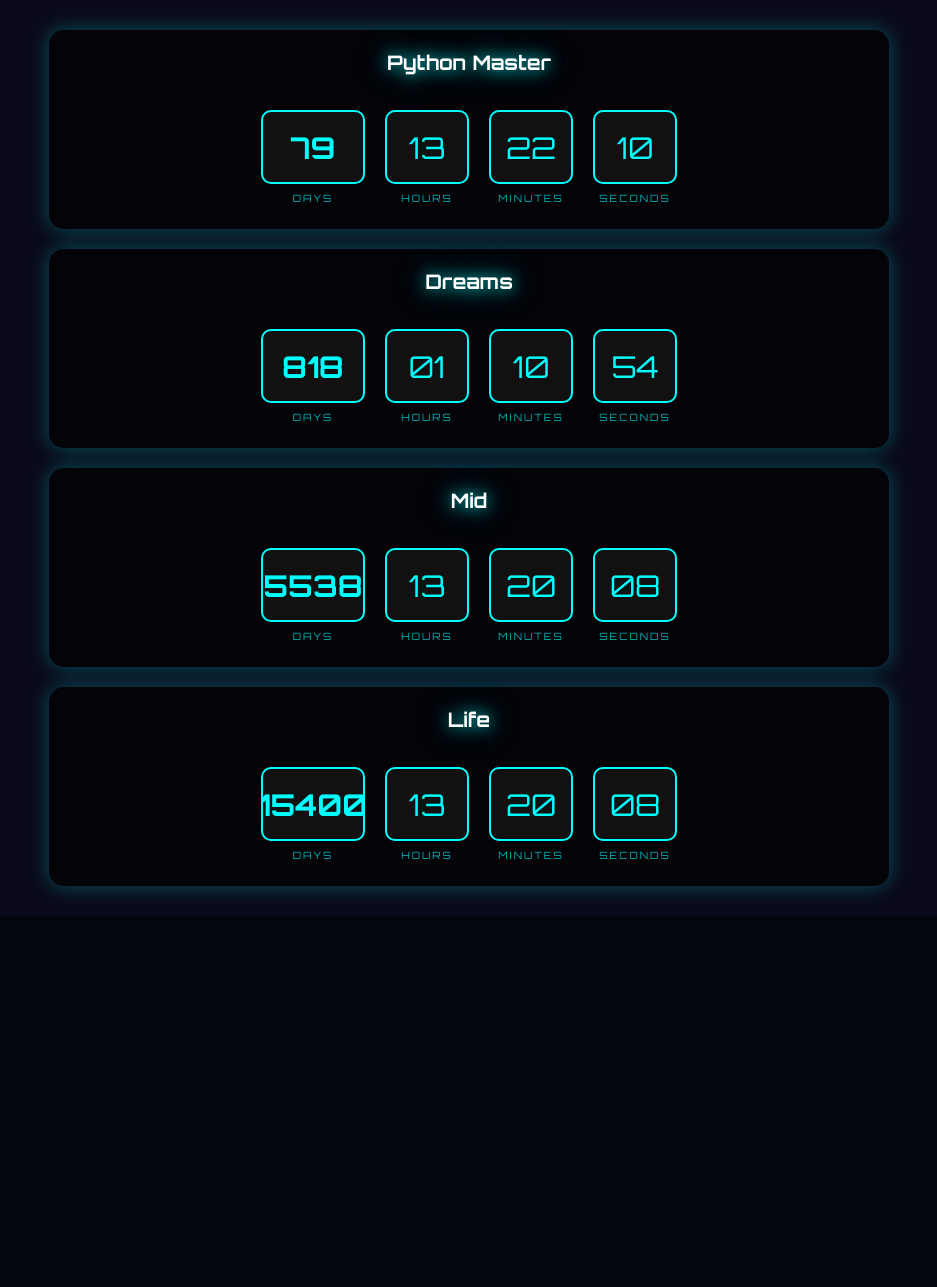
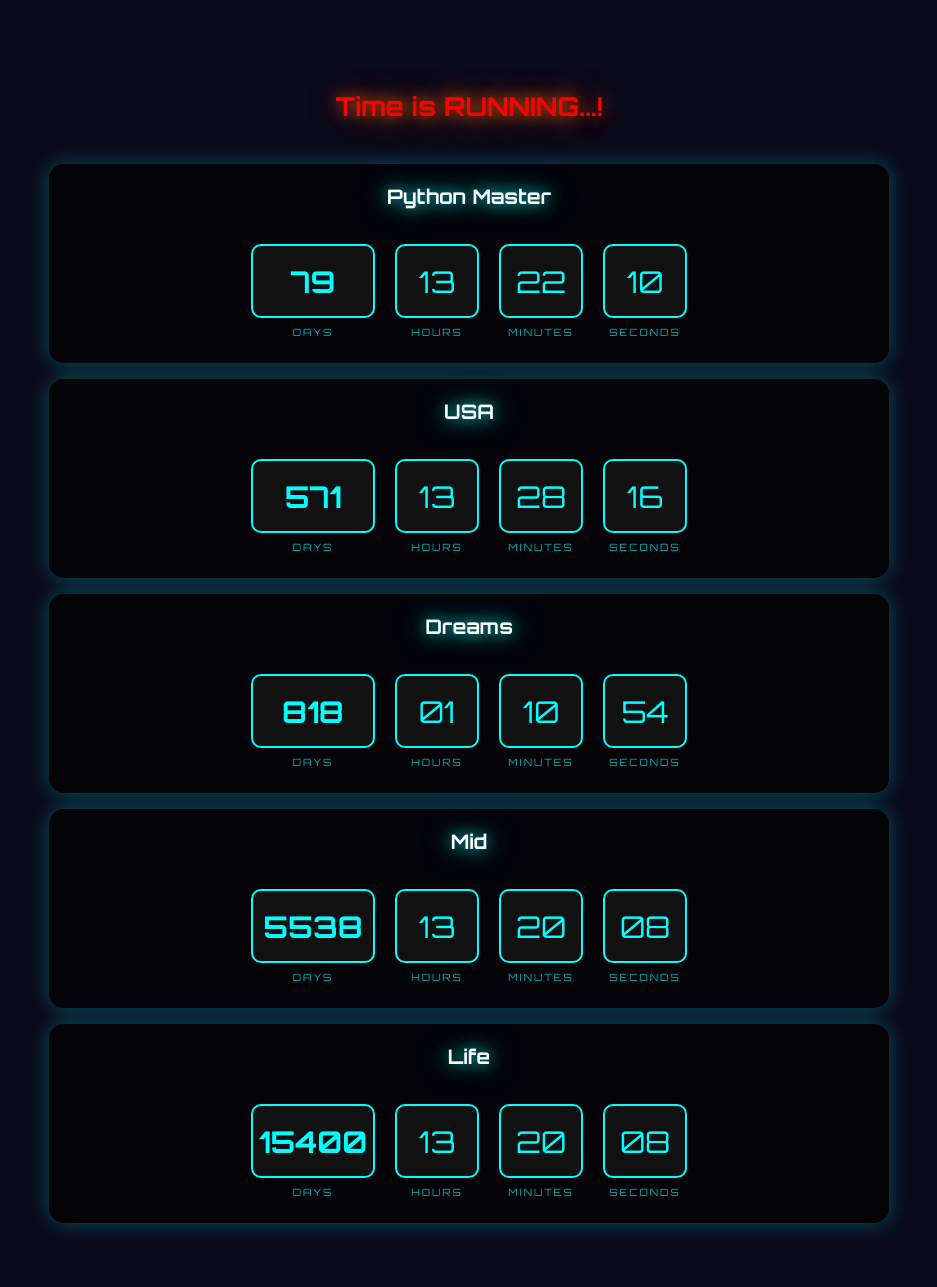
Before and after one commit to sparklingp8/wapcalories, a Django app: page /time/age in a window 1280 px wide. Shown: the whole page, without its empty margins (171-1108 px from the left). Before the commit the page ends 903 px from the top, so only its background shows below. Run offline with Django 4.2, Linux system fonts and the light colour scheme.

Commit message:
made it more beautiful

```diff
--- a/timeCounter/templates/timeCounter/time.html
+++ b/timeCounter/templates/timeCounter/time.html
@@ -14,21 +14,28 @@ body {
             display: flex;
             flex-direction: column;
             align-items: center;
+            justify-content: center;
+            /* Ensures content centers vertically and horizontally */
             min-height: 100vh;
             margin: 0;
+            padding: 5vw;
+            /* Responsive padding */
+            gap: 2vh;
+            /* Responsive gap */
             color: #fff;
             text-align: center;
-    padding: 30px;
-    gap: 20px;
-
+            box-sizing: border-box;
+            /* Ensures consistent sizing */
         }
 
+
         .countdown-container {
-    background-color: rgba(0,0,0,0.7);
+            background-color: rgba(0, 0, 0, 0.7);
             border-radius: 15px;
             box-shadow: 0 0 20px rgba(0, 255, 255, 0.3);
             padding: 20px;
-    width: 98%; /* Responsive width */
+            width: 98%;
+            /* Responsive width */
             max-width: 800px;
 
             display: flex;
@@ -42,7 +49,8 @@ body {
             display: flex;
             gap: 10px;
             justify-content: center;
-    flex-wrap: wrap; /* Allow wrapping on smaller screens */
+            flex-wrap: wrap;
+            /* Allow wrapping on smaller screens */
         }
 
         .timer-segment {
@@ -53,7 +61,8 @@ body {
         }
 
         .timer-card {
-    width: 80px; /* Reduced width for better responsiveness */
+            width: 80px;
+            /* Reduced width for better responsiveness */
             height: 70px;
             background-color: #111;
             border: 2px solid #00ffff;
@@ -64,8 +73,10 @@ body {
             position: relative;
             overflow: hidden;
         }
+
         .timer-card-days {
-    width: 100px; /* Reduced width for better responsiveness */
+            width: 120px;
+            /* Reduced width for better responsiveness */
             height: 70px;
             background-color: #111;
             border: 2px solid #00ffff;
@@ -77,8 +88,10 @@ body {
             overflow: hidden;
             font-weight: bold;
         }
+
         .timer-value {
-    font-size: 30px; /* Slightly smaller font */
+            font-size: 30px;
+            /* Slightly smaller font */
             color: #00ffff;
             position: absolute;
             transition: transform 1s ease;
@@ -123,6 +136,7 @@ body {
                 width: 60px;
                 height: 55px;
             }
+
             .timer-card-days {
                 width: 70px;
                 height: 55px;
@@ -152,6 +166,7 @@ body {
                 width: 50px;
                 height: 45px;
             }
+
             .timer-card-days {
                 width: 69px;
                 height: 45px;
@@ -173,7 +188,7 @@ body {
 </head>
 
 <body>
-    <!-- JSON Data for timers -->
+    <p style="color: Red;font-weight: bold;font-size: 26px;text-shadow: 0 0 15px rgba(255, 98, 0, 0.8), 0 0 30px rgba(255, 102, 0, 0.6);">Time is RUNNING...!</p>    <!-- JSON Data for timers -->
     <script id="timers-data" type="application/json">{{ timers_json | safe }}</script>
 
     {% for timer in timers %}
--- a/timeCounter/views.py
+++ b/timeCounter/views.py
@@ -23,10 +23,10 @@ def getAge(request):
             'event_name': 'Python Master',
             'target_time': '2025-02-26 23:58:02'
         },
-        # {
-        #     'event_name': 'USA',
-        #     'target_time': '2025-02-26 23:58:00'
-        # },
+        {
+            'event_name': 'USA',
+            'target_time': '2026-07-04 00:04:08'
+        },
     ]
 
     # Sort the timers list by 'target_time' after converting the string to a datetime object
```
Lines whose indentation alone changed are shown as unchanged.
